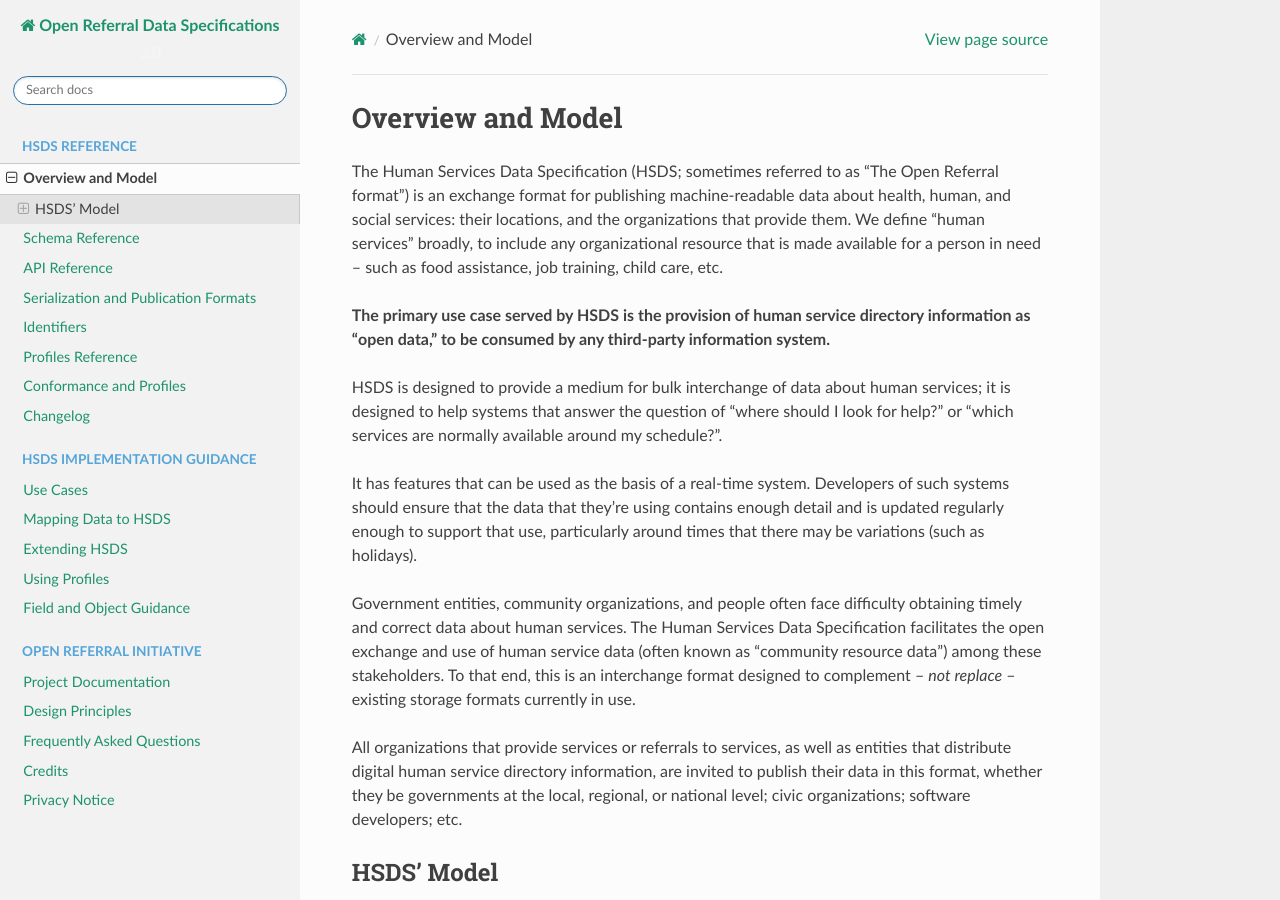
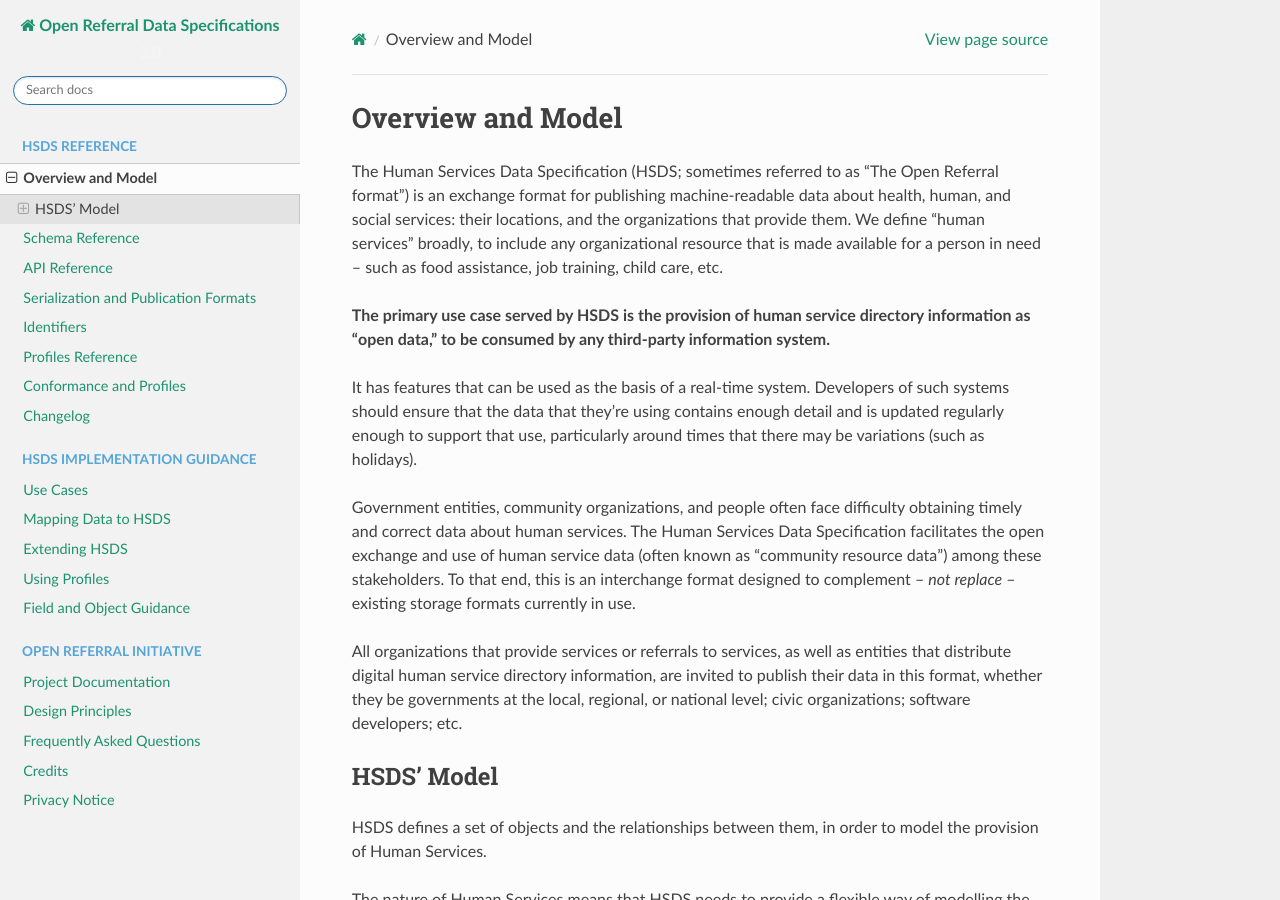
Before and after one commit to openreferral/specification, a Sphinx documentation site: the page built from docs/hsds/overview.md, in a window 1280 px wide and 900 px high. Built offline with Sphinx 7.4.7 and the Read the Docs theme 2.0.0, drawn with Linux system fonts in a browser that asks for light colours; a script that is not in the unit is left out; comment, search, counter and statistics services are not loaded.

Commit message:
Removed unnecessary paragraph in overview page

```diff
--- a/docs/hsds/overview.md
+++ b/docs/hsds/overview.md
@@ -4,8 +4,6 @@ Overview and Model
 The Human Services Data Specification (HSDS; sometimes referred to as "The Open Referral format") is an exchange format for publishing machine-readable data about health, human, and social services: their locations, and the organizations that provide them. We define "human services" broadly, to include any organizational resource that is made available for a person in need – such as food assistance, job training, child care, etc.
 
 **The primary use case served by HSDS is the provision of human service directory information as "open data," to be consumed by any third-party information system.**
-
-HSDS is designed to provide a medium for bulk interchange of data about human services; it is designed to help systems that answer the question of "where should I look for help?" or "which services are normally available around my schedule?".
 
 It has features that can be used as the basis of a real-time system. Developers of such systems should ensure that the data that they're using contains enough detail and is updated regularly enough to support that use, particularly around times that there may be variations (such as holidays).
 
```
